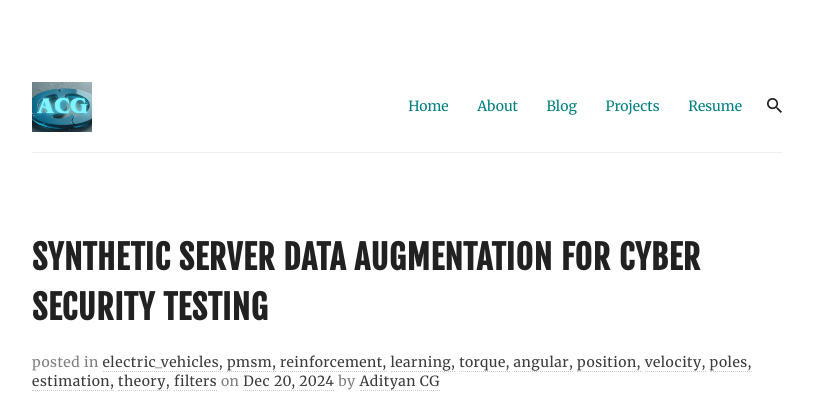
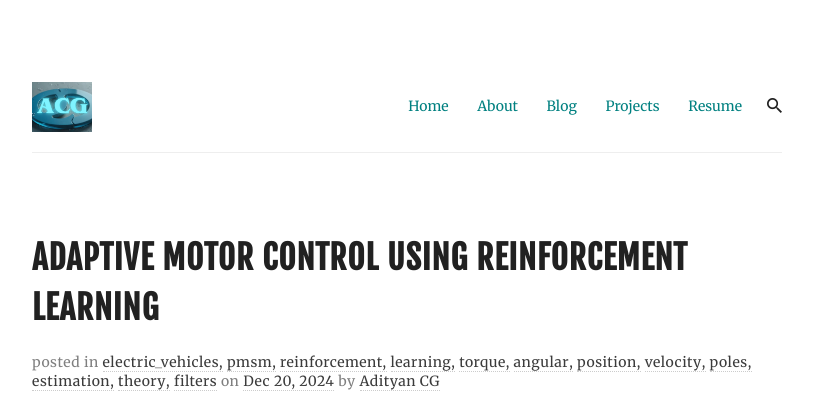
Before and after one commit to cgadityan/cgadityan.github.io, a Jekyll site: the page built from _projects/2024-12-20-adaptive-mtpa-control-using-rl.md, in a window 1280 px wide and 900 px high, cut to the strip 0-407 px from the top of the window. Shown: the whole strip, without its empty margins (233-1046 px from the left). Built offline with Jekyll 4.4.1, drawn with Linux system fonts in a browser that asks for light colours; nearby versions of some CDN libraries.

Commit message:
title and pic change correction

```diff
--- a/_projects/2024-12-20-adaptive-mtpa-control-using-rl.md
+++ b/_projects/2024-12-20-adaptive-mtpa-control-using-rl.md
@@ -1,8 +1,8 @@
 ---
 layout: project
-title:  Synthetic Server Data Augmentation for Cyber security Testing
+title:  Adaptive Motor control using Reinforcement Learning
 date:   2024-12-20
-image:  images/project3/cover.jpg
+image:  images/project3/cover.png
 tags:   electric_vehicles pmsm reinforcement learning torque angular position velocity poles estimation theory filters
 ---
 *Cross section of an Industrial Permanent Magnet Synchronous motor*
```
